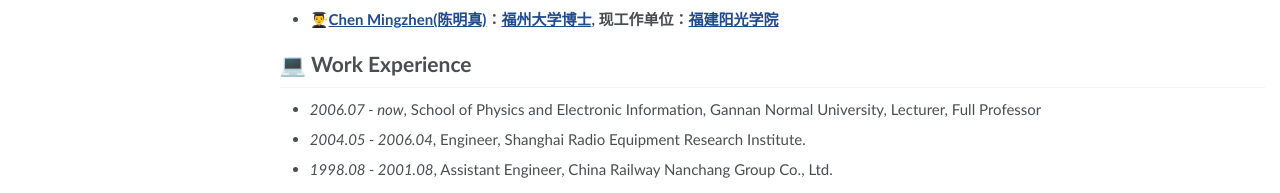
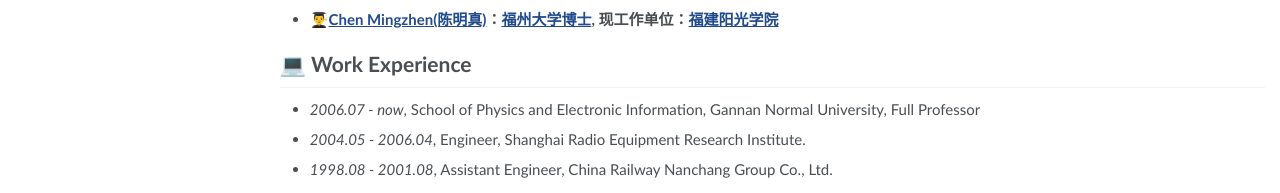
Before and after one commit to zhdongyuan/liqiusheng, a Jekyll site: the page built from _pages/about.md, in a window 1280 px wide and 900 px high, scrolled down 6521 px. Shown: the part 704-897 px from the top of the window. Built offline with Jekyll 4.4.1, drawn with Linux system fonts in a browser that asks for light colours.

Commit message:
Update about.md

```diff
--- a/_pages/about.md
+++ b/_pages/about.md
@@ -230,6 +230,6 @@ My research interests include algorithm innovation and system application in rad
 
 # 💻 Work Experience
 
-- *2006.07 - now*, School of Physics and Electronic Information, Gannan Normal University, Lecturer, Full Professor
+- *2006.07 - now*, School of Physics and Electronic Information, Gannan Normal University, Full Professor
 - *2004.05 - 2006.04*, Engineer, Shanghai Radio Equipment Research Institute.
 - *1998.08 - 2001.08*, Assistant Engineer, China Railway Nanchang Group Co., Ltd.
```
